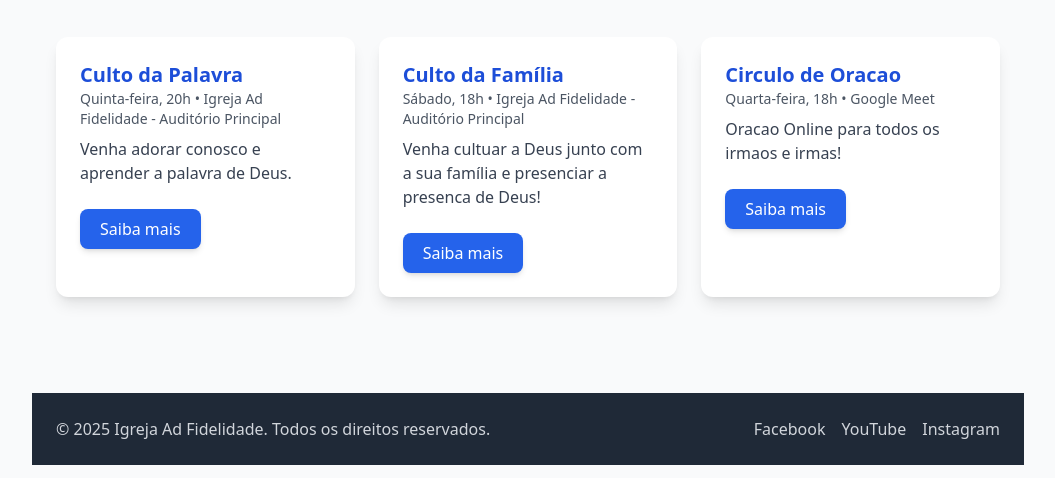
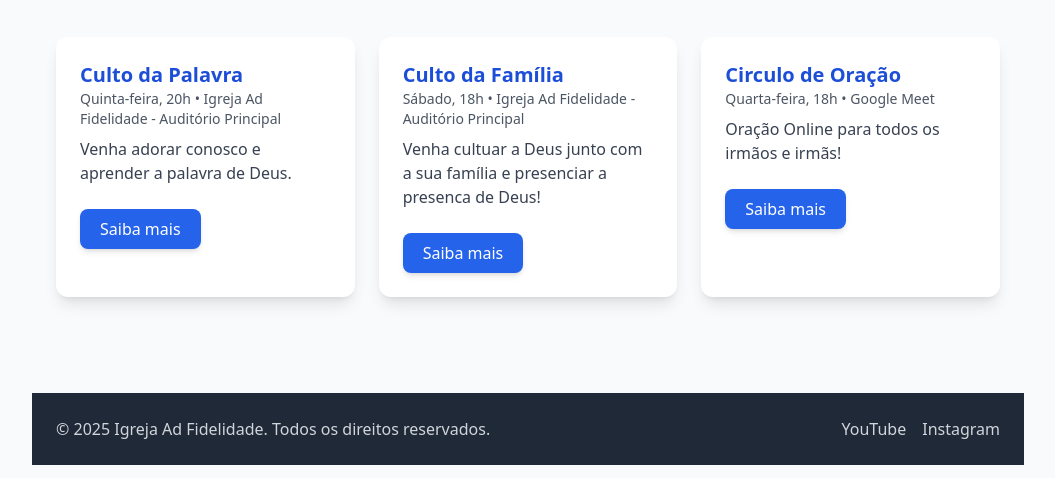
Before and after one commit to RafaFelixSilva/adfidelidade, a React (Vite) app: page / in a window 1280 px wide. Shown: the part 459-937 px from the top of the page, without its empty margins (112-1167 px from the left). Built offline with nearby package versions, Linux system fonts and the light colour scheme.

Commit message:
botao daocao

```diff
--- a/src/App.jsx
+++ b/src/App.jsx
@@ -155,7 +155,7 @@ export default function App() {
           <Route path="/admin/rehearsals" element={<Protected><AdminRehearsalsPage /></Protected>} />
           <Route path="/admin" element={<Protected><AdminPage /></Protected>} />
           <Route path="/live" element={<iframe title="YouTube Live" width="100%" height="480" src="https://www.youtube.com/embed/VrpsnKlyThg?si=DuI_5oD9wqYNhIQX" allowFullScreen />} />
-          <Route path="/donate" element={<a href="https://www.paypal.com/donate" target="_blank">Ir para doações</a>} />
+          <Route path="/donate" element={<a href="https://www.paypal.com/donate" target="_blank" className='inline-block mt-6 bg-blue-600 text-white py-2 px-5 rounded-lg hover:bg-blue-700 transition font-medium shadow-md hover:shadow-lg'>Ir para doações</a>} />
         </Routes>
       </div>
     </div>
--- a/src/pages/Home.jsx
+++ b/src/pages/Home.jsx
@@ -18,9 +18,9 @@ export default function Home() {
     },
     {
       id: 3,
-      title: "Circulo de Oracao",
+      title: "Circulo de Oração",
       date: "Quarta-feira, 18h",
-      desc: "Oracao Online para todos os irmaos e irmas!",
+      desc: "Oração Online para todos os irmãos e irmãs!",
       local: "Google Meet",
     },
   ];
@@ -60,9 +60,8 @@ export default function Home() {
         <div className="max-w-6xl mx-auto px-6 flex flex-col md:flex-row justify-between items-center gap-4">
           <p>© {new Date().getFullYear()} Igreja Ad Fidelidade. Todos os direitos reservados.</p>
           <div className="flex gap-4">
-            <a href="#" className="hover:text-white">Facebook</a>
-            <a href="#" className="hover:text-white">YouTube</a>
-            <a href="#" className="hover:text-white">Instagram</a>
+            <a href="https://www.youtube.com/@ADFidelidadeLondres" className="hover:text-white" target="blank">YouTube</a>
+            <a href="https://www.instagram.com/adfidelidadelondres" className="hover:text-white" target="blank">Instagram</a>
           </div>
         </div>
       </footer>
```
